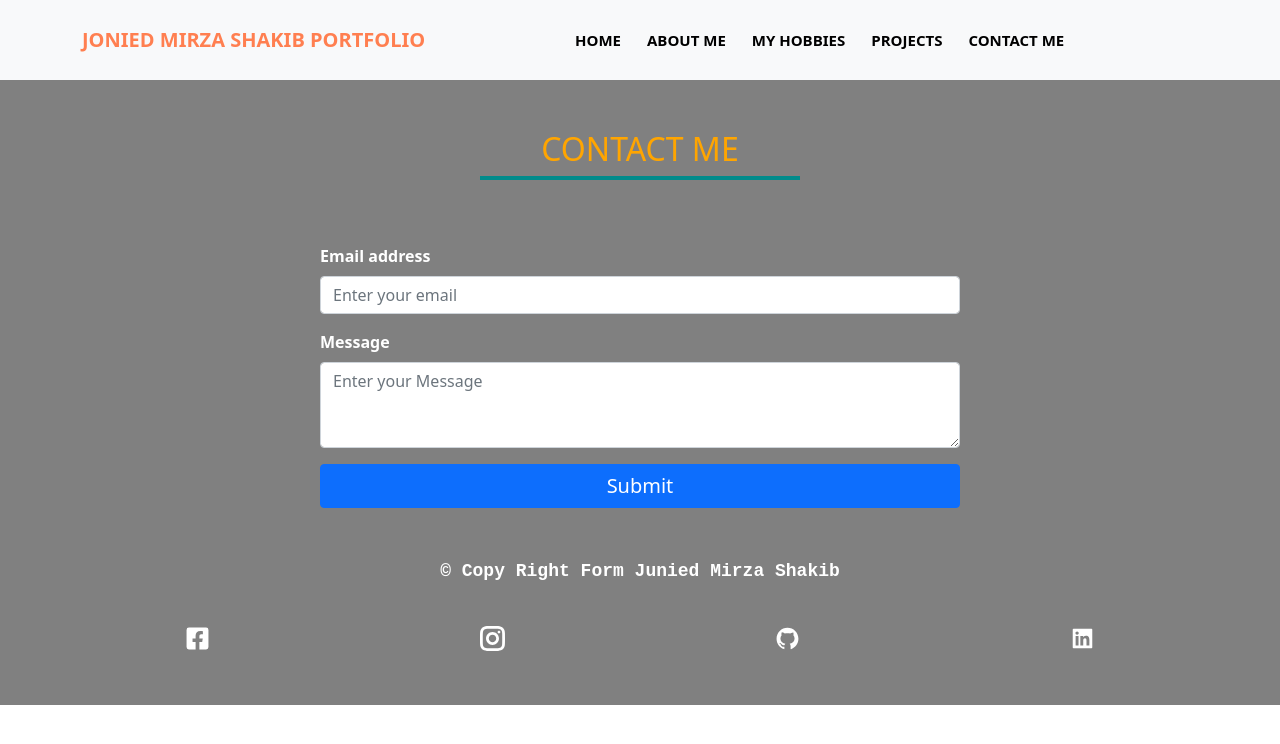
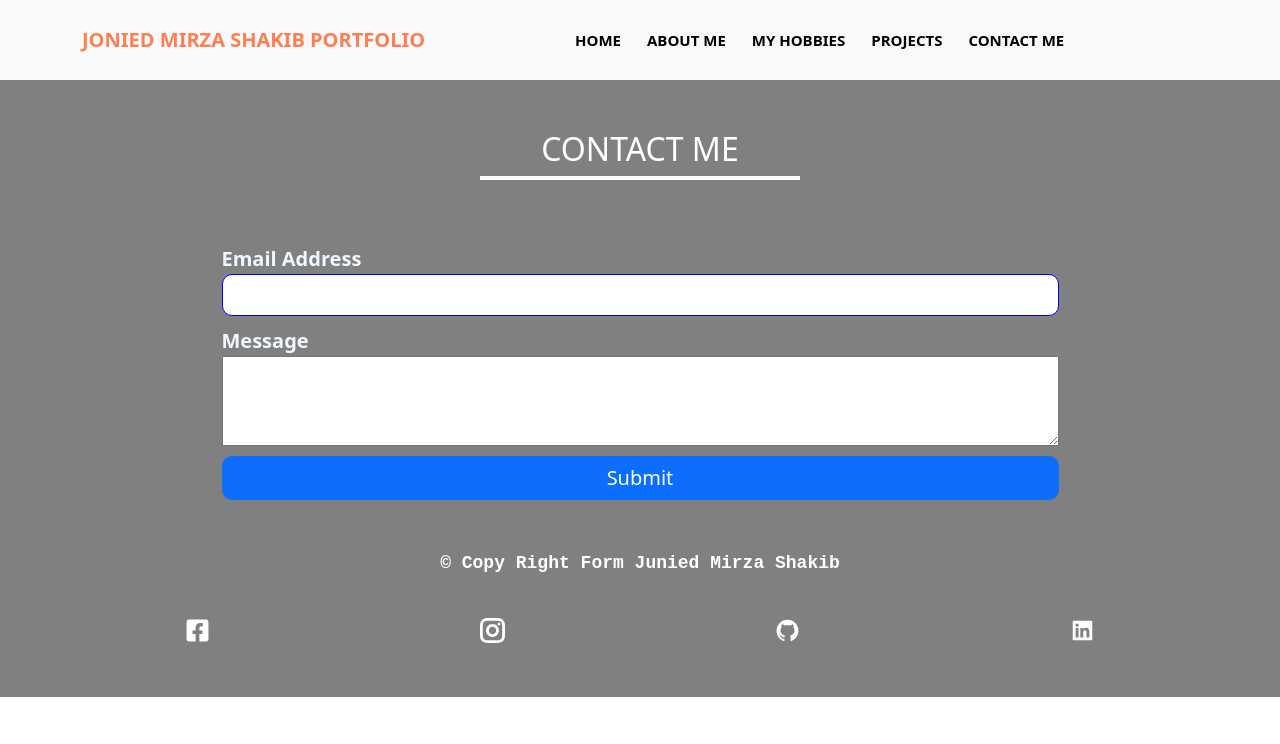
Before and after one commit to Jonied-mirza-shakib/My-Portfolio, a React (Create React App) app: page /contactMe in a window 1280 px wide. Shown: the top 744 px of the page. Built offline with nearby package versions, Linux system fonts and the light colour scheme.

Commit message:
complete the contact form

```diff
--- a/package.json
+++ b/package.json
@@ -3,6 +3,7 @@
   "version": "0.1.0",
   "private": true,
   "dependencies": {
+    "@formspree/react": "^2.2.5",
     "@testing-library/jest-dom": "^5.16.4",
     "@testing-library/react": "^13.3.0",
     "@testing-library/user-event": "^13.5.0",
--- a/src/App.js
+++ b/src/App.js
@@ -11,7 +11,7 @@ import Footer from './Component/Footer/Footer';
 
 function App() {
   return (
-    <div style={{ backgroundColor: 'gray' }}>
+    <div style={{ backgroundColor: 'gray', width: '100%' }}>
       <Header></Header>
       <Routes>
         <Route path='/' element={<Home></Home>}></Route>
--- a/src/Component/ContactMe/ContactMe.css
+++ b/src/Component/ContactMe/ContactMe.css
@@ -0,0 +1,26 @@
+.form label {
+    color: aliceblue;
+    font-size: 20px;
+    font-weight: bold;
+}
+
+.form input {
+    display: block;
+    margin-bottom: 10px;
+    width: 100%;
+    padding: 8px;
+    border: 1px solid blue;
+    border-radius: 10px;
+}
+
+.form textarea {
+    display: block;
+    margin-bottom: 10px;
+    width: 100%;
+    padding: 20px;
+}
+
+.form button {
+    font-size: 20px;
+    border-radius: 10px;
+}
--- a/src/Component/ContactMe/ContactMe.js
+++ b/src/Component/ContactMe/ContactMe.js
@@ -1,26 +1,47 @@
 import React from 'react';
-import { Form, Button } from 'react-bootstrap';
+import { useForm, ValidationError } from '@formspree/react';
+import './ContactMe.css'
 
 const ContactMe = () => {
+    const [state, handleSubmit] = useForm("mvolpkpz");
+    if (state.succeeded) {
+        alert('your message send is success')
+    }
     return (
-        <div style={{ marginTop: '50px' }}>
-            <h2 className='text-center' style={{ color: 'orange', textTransform: 'uppercase' }}>Contact Me</h2>
-            <div className='mb-5' style={{ border: '2px solid darkcyan', maxWidth: '320px', margin: 'auto' }}></div>
+        <div style={{ marginTop: '50px' }} className='container'>
+            <h2 className='text-center' style={{ color: 'white', textTransform: 'uppercase' }}>Contact Me</h2>
+            <div className='mb-5' style={{ border: '2px solid white', maxWidth: '320px', margin: 'auto' }}></div>
             <div style={{ backgroundColor: 'gray' }} className="pt-3">
-                <Form style={{ width: '50%', margin: 'auto' }} action='https://formspree.io/f/mvolpkpz' method='post'>
-                    <Form.Group className="mb-3" controlId="formBasicEmail">
-                        <Form.Label className='text-white' style={{ fontWeight: 'bold' }}>Email address</Form.Label>
-                        <Form.Control type="email" placeholder="Enter your email" />
-                    </Form.Group>
-
-                    <Form.Group className="mb-3" controlId="formBasicPassword">
-                        <Form.Label className='text-white' style={{ fontWeight: 'bold' }}>Message</Form.Label>
-                        <Form.Control as="textarea" rows="3" name="message" placeholder="Enter your Message" />
-                    </Form.Group>
-                    <Button variant="primary" type="submit" className='w-100 fs-5'>
+                <form onSubmit={handleSubmit} className='form w-75 m-auto'>
+                    <label htmlFor="email">
+                        Email Address
+                    </label>
+                    <input
+                        id="email"
+                        type="email"
+                        name="email"
+                    />
+                    <ValidationError
+                        prefix="Email"
+                        field="email"
+                        errors={state.errors}
+                    />
+                    <label htmlFor="message">
+                        Message
+                    </label>
+                    <textarea
+                        id="message"
+                        name="message"
+                    />
+                    <ValidationError
+                        prefix="Message"
+                        field="message"
+                        errors={state.errors}
+                    />
+                    <button type="submit" className='btn btn-primary w-100'>
                         Submit
-                    </Button>
-                </Form>
+                    </button>
+                </form>
             </div>
         </div>
     );
--- a/src/Component/MyHobbies/MyHobbies.js
+++ b/src/Component/MyHobbies/MyHobbies.js
@@ -4,8 +4,8 @@ import hobbiesImg from '../../img/boss.png'
 const MyHobbies = () => {
     return (
         <div className='container' style={{ marginTop: '60px' }}>
-            <h2 style={{ color: 'darkblue' }} className='hobbies-heading'>My Hobbies and <span style={{ color: 'orange' }}>Language</span> </h2>
-            <div className='mb-5' style={{ border: '2px solid darkcyan', maxWidth: '450px', margin: 'auto' }}></div>
+            <h2 style={{ color: 'white' }} className='hobbies-heading'>My Hobbies and <span style={{ color: 'orange' }}>Language</span> </h2>
+            <div className='mb-5' style={{ border: '2px solid white', maxWidth: '450px', margin: 'auto' }}></div>
             <div className="row my-3">
                 <div className="col-md-12 col-lg-6 mb-sm-3 mb-md-3">
                     <div className="card shadow-lg bg-body rounded">
--- a/src/Component/MyMission/MyMission.css
+++ b/src/Component/MyMission/MyMission.css
@@ -1,5 +1,5 @@
 .heading {
-    color: 'darkblue';
+    color: white;
     text-align: center;
     font-size: 35px;
     font-weight: bold;
--- a/src/Component/MyMission/MyMission.js
+++ b/src/Component/MyMission/MyMission.js
@@ -4,8 +4,8 @@ import './MyMission.css'
 const MyMission = () => {
     return (
         <div className='mb-5 container'>
-            <h2 className='mt-5 heading'>My Mission in <span style={{ color: 'orange' }}>2022</span> </h2>
-            <div className='mb-5' style={{ border: '2px solid darkcyan', maxWidth: '400px', margin: 'auto' }}></div>
+            <h2 className='mt-5 heading'> ABOUT ME</h2>
+            <div className='mb-5' style={{ border: '2px solid white', maxWidth: '200px', margin: 'auto' }}></div>
             <div>
                 <div className="row">
                     <div className="col-md-12 col-lg-4 mb-sm-3 mb-md-3">
--- a/src/Component/MySkill/MySkill.js
+++ b/src/Component/MySkill/MySkill.js
@@ -7,8 +7,8 @@ const MySkill = () => {
         <div style={{ marginBottom: '50px' }}>
             <div className="row">
                 <div className="col-12">
-                    <h2 className='text-center' style={{ fontSize: '35px', marginTop: '50px', textTransform: 'uppercase', color: 'darkblue' }}>My Skill</h2>
-                    <div className='mb-5' style={{ border: '2px solid darkcyan', maxWidth: '200px', margin: 'auto' }}></div>
+                    <h2 className='text-center' style={{ fontSize: '35px', marginTop: '50px', textTransform: 'uppercase', color: 'white' }}>My Skill</h2>
+                    <div className='mb-5' style={{ border: '2px solid white', maxWidth: '200px', margin: 'auto' }}></div>
                 </div>
             </div>
             <div className="container">
```
Also changed, not shown: src/Component/MyAllProjects/MyAllProjects.js (+25 -24 lines), src/Component/MyProjects/MyProjects.js (+21 -21 lines), 1 other file (tests, documents, lock files or other folders).
